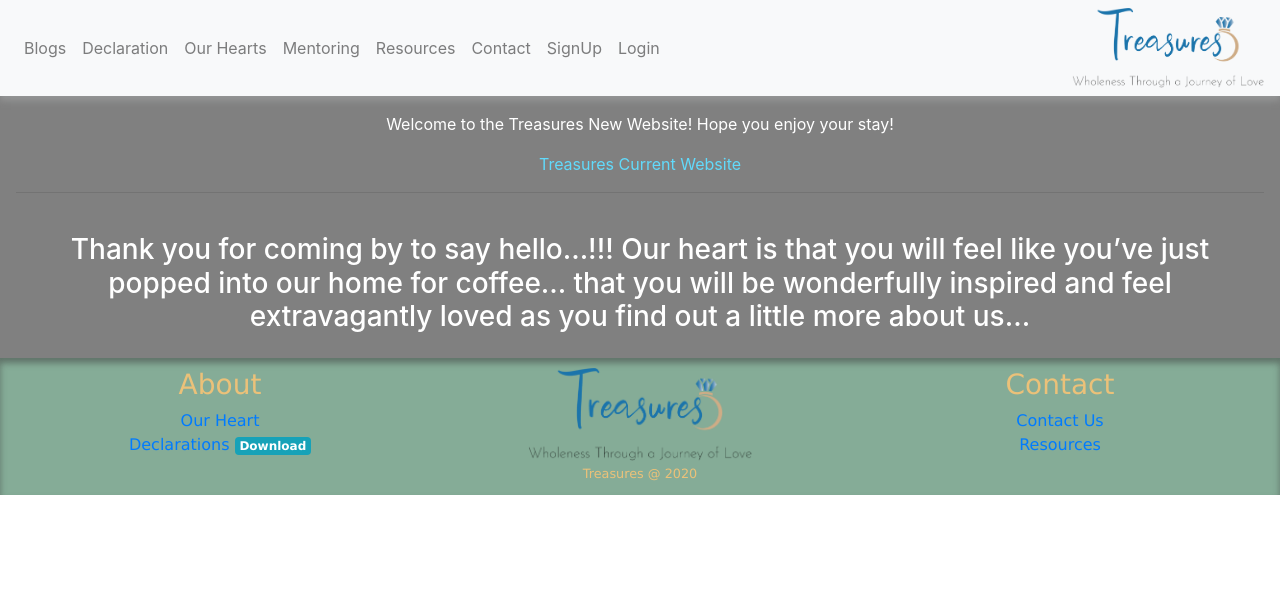
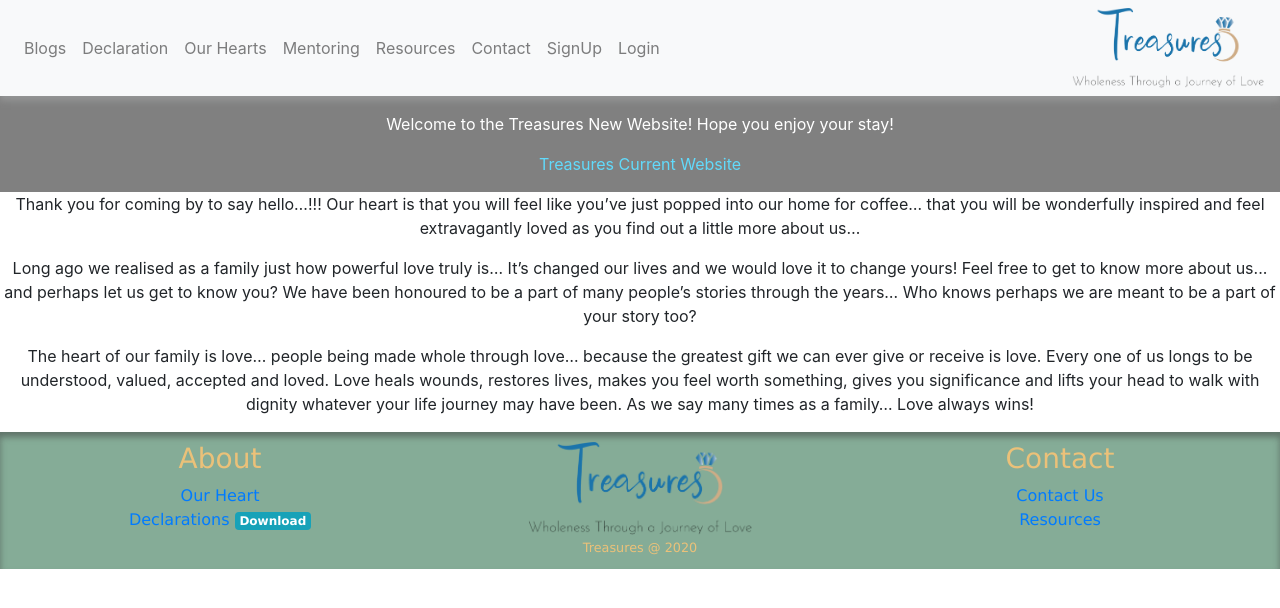
Before and after one commit to bethel-school-of-technology/treasures-web-frontend, a React (Create React App) app: page / in a window 1280 px wide. Shown: the top 608 px of the page. Built offline with nearby package versions, Linux system fonts and the light colour scheme.

Commit message:
Tweaks to declarations and front page

```diff
--- a/src/App.js
+++ b/src/App.js
@@ -15,11 +15,13 @@
         >
           Treasures Current Website
         </a>
-        <br></br>
-        <hr></hr>
-        <br></br>
-        <h3>Thank you for coming by to say hello…!!! Our heart is that you will feel like you’ve just popped into our home for coffee… that you will be wonderfully inspired and feel extravagantly loved as you find out a little more about us…</h3>
+
       </header>
+      <div>
+      <p>Thank you for coming by to say hello…!!! Our heart is that you will feel like you’ve just popped into our home for coffee… that you will be wonderfully inspired and feel extravagantly loved as you find out a little more about us…</p>
+        <p>Long ago we realised as a family just how powerful love truly is… It’s changed our lives and we would love it to change yours! Feel free to get to know more about us... and perhaps let us get to know you? We have been honoured to be a part of many people’s stories through the years… Who knows perhaps we are meant to be a part of your story too?</p>
+        <p>The heart of our family is love… people being made whole through love… because the greatest gift we can ever give or receive is love. Every one of us longs to be understood, valued, accepted and loved. Love heals wounds, restores lives, makes you feel worth something, gives you significance and lifts your head to walk with dignity whatever your life journey may have been. As we say many times as a family… Love always wins! </p>
+      </div>
     </div>
   );
 }
--- a/src/pages/declaration/declaration.js
+++ b/src/pages/declaration/declaration.js
@@ -5,8 +5,8 @@
   render() {
     return (
       <div className="declaration">
-        <h2>Declarations</h2>
-        <h4>121 Daily Scriptural Declarations</h4>
+        {/* <h2>Declarations</h2> */}
+        <h2>121 Daily Scriptural Declarations</h2>
         <p>Thank you Father God for this new day and that your mercies and love is new each day! (Lamentations 3:22-23)</p>
         <p>You are my Daddy, my Abba Father (Romans 8:15), Jesus, You are my King and my friend, my Saviour and my God (Titus 2:13) and Holy Spirit You are my comforter, strengthener, encourager, counselor and my closest friend. (John 14:26).</p>
         <p>Early each day will I seek you God. (Psalm 63:1)</p>
```
Also changed, not shown: 1 other file (tests, documents, lock files or other folders).
